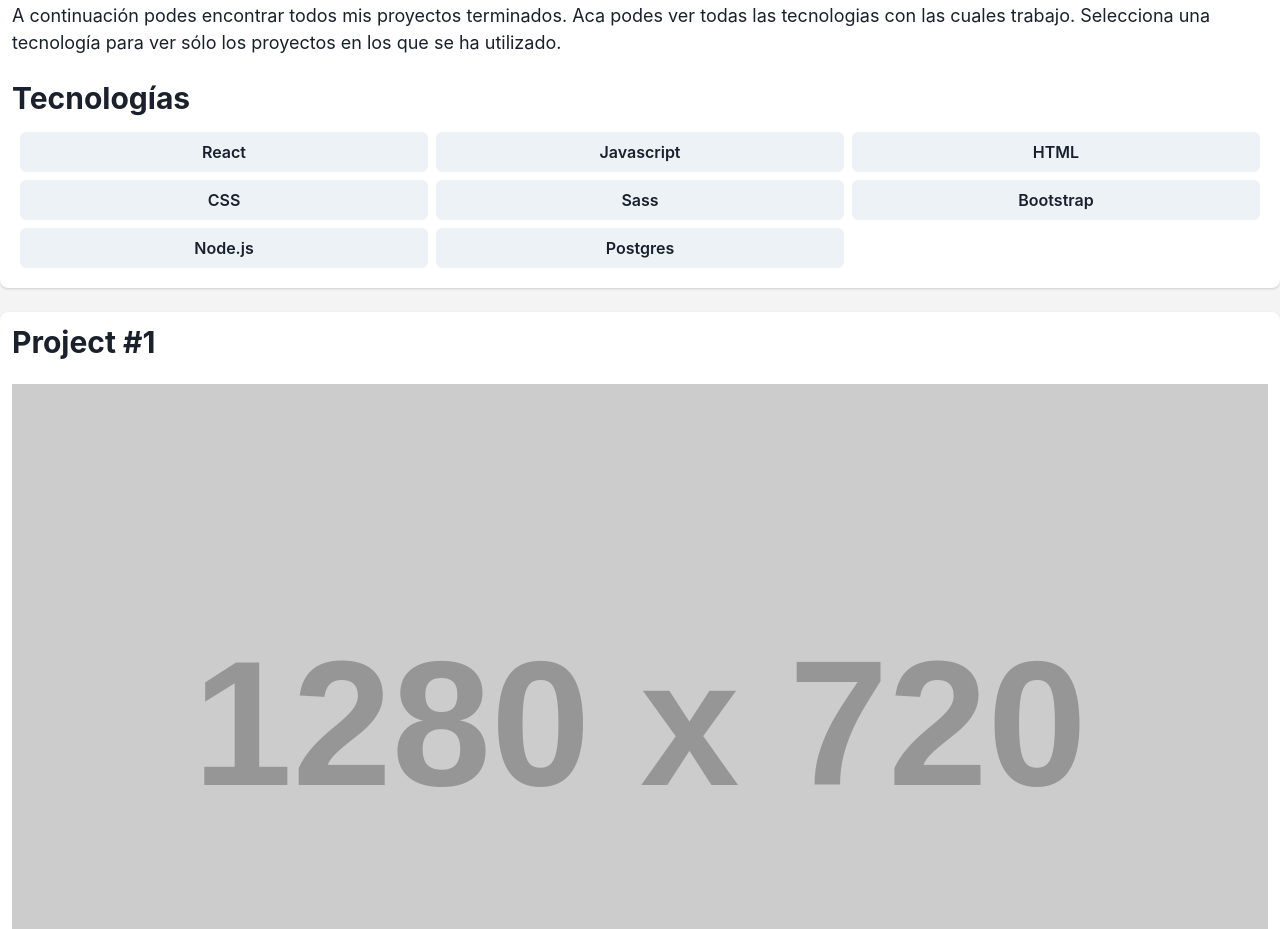
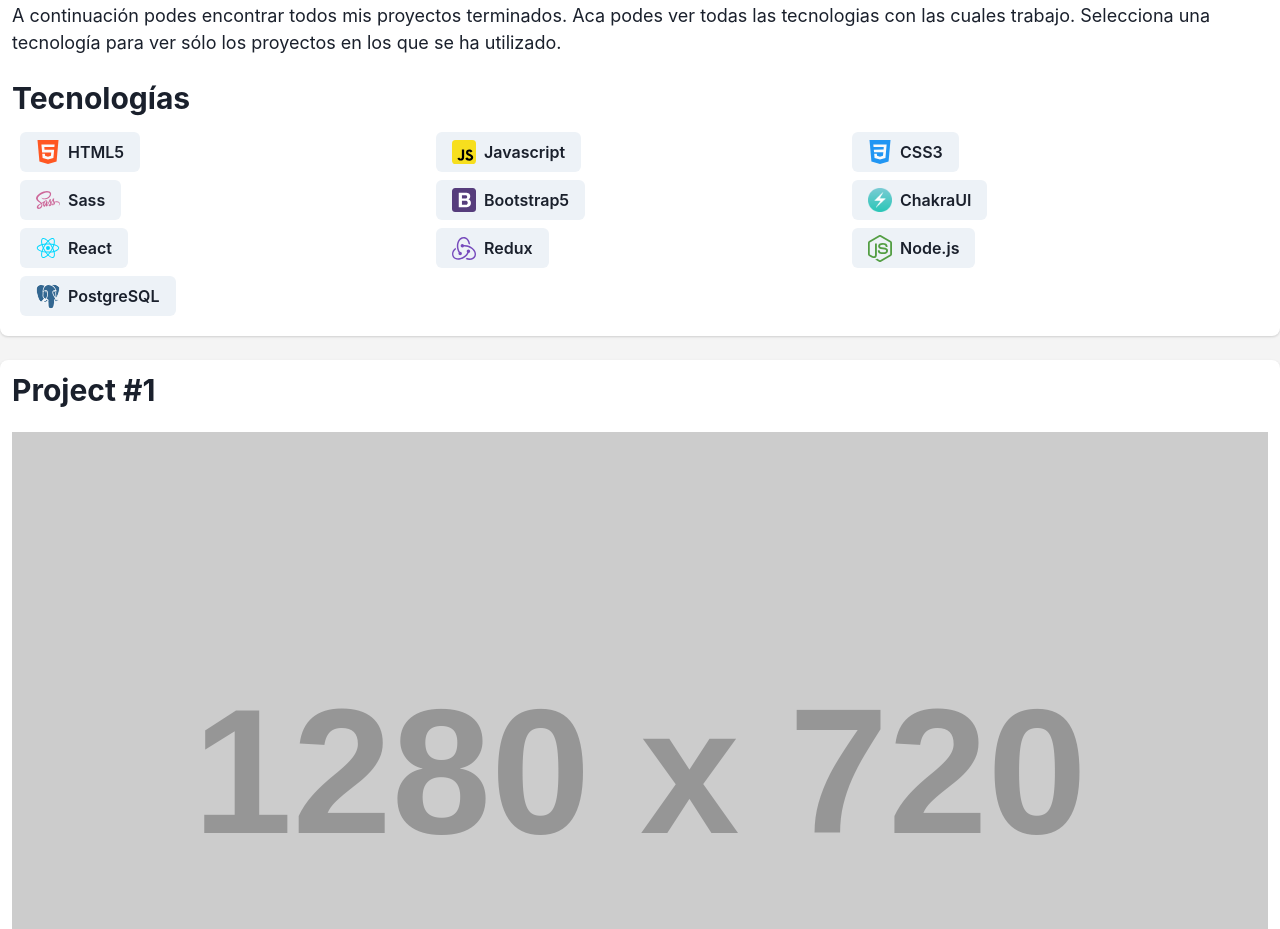
Before and after one commit to LGA-dev/LGA-dev.github.io, a React (Create React App) app: page / in a window 1280 px wide. Shown: the part 1360-2289 px from the top of the page. Built offline with nearby package versions, Linux system fonts and the light colour scheme.

Commit message:
Add ProjectButton components to Project

```diff
--- a/src/components/Projects.js
+++ b/src/components/Projects.js
@@ -1,7 +1,19 @@
 import { Button } from "@chakra-ui/button";
-import { GridItem, Heading, SimpleGrid, Stack, Text } from "@chakra-ui/layout";
+import { GridItem, Box, Heading, SimpleGrid, Stack, Text } from "@chakra-ui/layout";
 import { FaBootstrap, FaCss3Alt, FaHtml5, FaJs } from 'react-icons/fa';
 import ProjectCard from "./ProjectCard";
+import { Image } from "@chakra-ui/react";
+import htmlIcon from '../assets/icons/html.svg';
+import jsIcon from '../assets/icons/javascript.svg';
+import cssIcon from '../assets/icons/css.svg';
+import sassIcon from '../assets/icons/sass.svg';
+import bootstrapIcon from '../assets/icons/bootstrap.svg';
+import chakraIcon from '../assets/icons/chakra.png';
+import reactIcon from '../assets/icons/react.svg';
+import reduxIcon from '../assets/icons/redux.svg';
+import nodeIcon from '../assets/icons/nodejs.svg';
+import postgresIcon from '../assets/icons/postgres.svg';
+import ProjectButton from "./ProjectButton";
 
 const Projects = () => {
   return (
@@ -47,14 +59,16 @@ const Projects = () => {
             columns={[2, 3]}
             spacing={2}
           >
-            <Button position="static">React</Button>
-            <Button position="static">Javascript</Button>
-            <Button position="static">HTML</Button>
-            <Button position="static">CSS</Button>
-            <Button position="static">Sass</Button>
-            <Button position="static">Bootstrap</Button>
-            <Button position="static">Node.js</Button>
-            <Button position="static">Postgres</Button>
+            <ProjectButton icon={htmlIcon} iconDescription={"HTML5"}/>
+            <ProjectButton icon={jsIcon} iconDescription={"Javascript"}/>
+            <ProjectButton icon={cssIcon} iconDescription={"CSS3"}/>
+            <ProjectButton icon={sassIcon} iconDescription={"Sass"}/>
+            <ProjectButton icon={bootstrapIcon} iconDescription={"Bootstrap5"}/>
+            <ProjectButton icon={chakraIcon} iconDescription={"ChakraUI"}/>
+            <ProjectButton icon={reactIcon} iconDescription={"React"}/>
+            <ProjectButton icon={reduxIcon} iconDescription={"Redux"}/>
+            <ProjectButton icon={nodeIcon} iconDescription={"Node.js"}/>
+            <ProjectButton icon={postgresIcon} iconDescription={"PostgreSQL"}/>
           </SimpleGrid>
         </Stack>
       </Stack>
```
